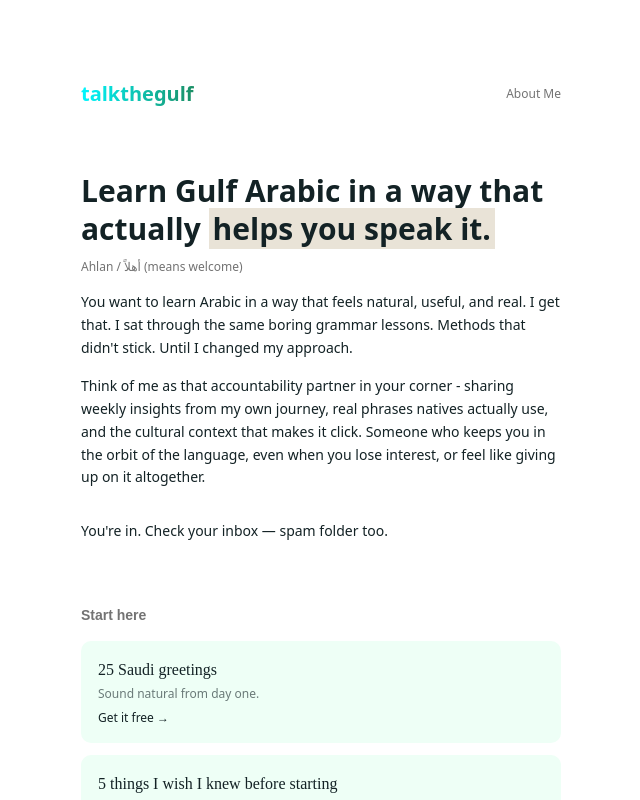
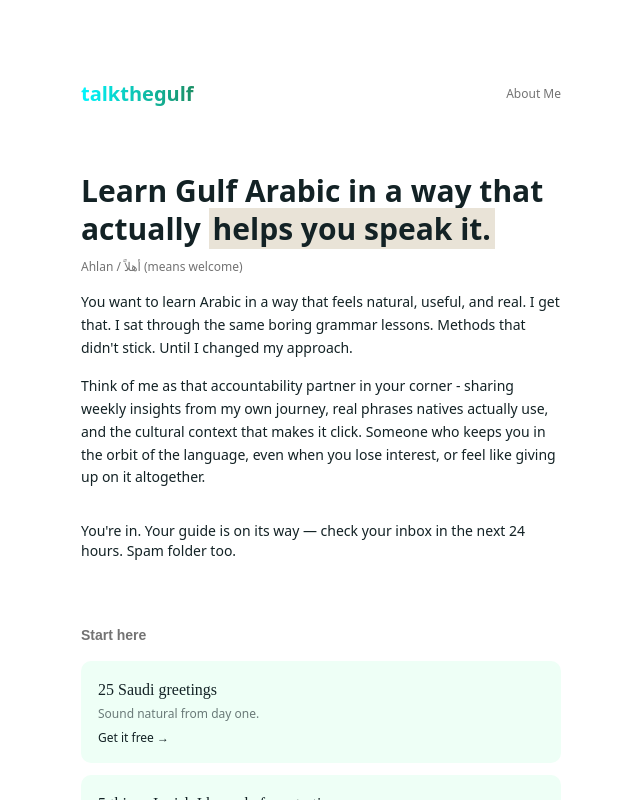
Before and after one commit to hamzahabdh/v0-talkthegulf, a Next.js app: page / in a window 1280 px wide. Both pictures are taken after typing "name@example.com" into the empty fields and a click on the button "Subscribe". Shown: the top 800 px of the page, without its empty margins (319-959 px from the left). Built offline with nearby package versions, Linux system fonts and the light colour scheme; no server answers; a web font is replaced by a local one.

Commit message:
update subscribe confirmation message

```diff
--- a/app/25-greetings/page.tsx
+++ b/app/25-greetings/page.tsx
@@ -101,7 +101,7 @@ export default function TwentyFiveGreetingsPage() {
                 </form>
               ) : (
                 <div>
-                  <p className="text-sm text-foreground">You&apos;re in. Check your inbox — spam folder too.</p>
+                  <p className="text-sm text-foreground">You&apos;re in. Your guide is on its way — check your inbox in the next 24 hours. Spam folder too.</p>
                 </div>
               )}
             </div>
--- a/app/page.tsx
+++ b/app/page.tsx
@@ -129,7 +129,7 @@ export default function TalkTheGulfLanding() {
               </form>
             ) : (
               <p className="text-sm text-foreground">
-                You&apos;re in. Check your inbox — spam folder too.
+                You&apos;re in. Your guide is on its way — check your inbox in the next 24 hours. Spam folder too.
               </p>
             )}
           </div>
```
